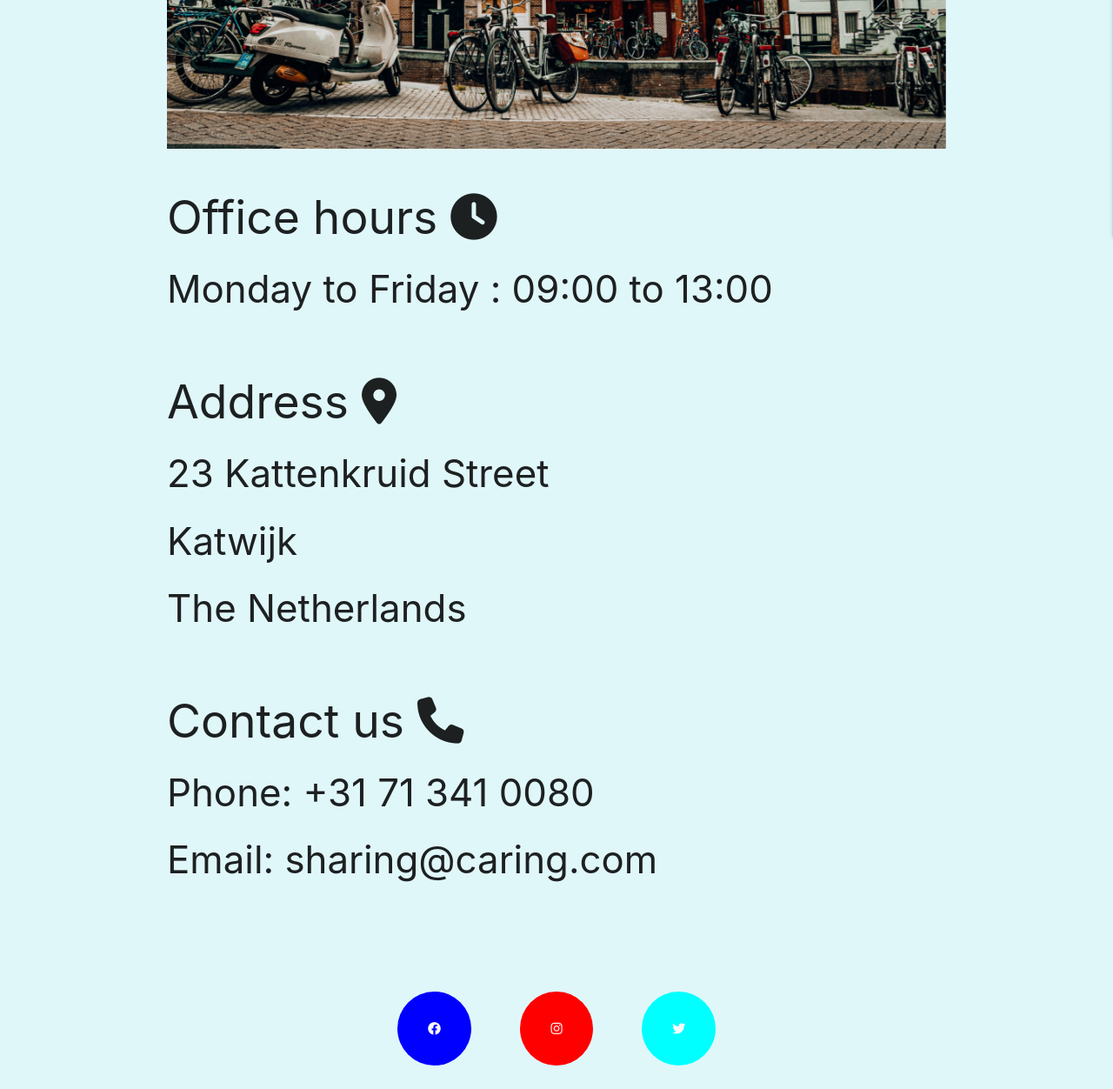
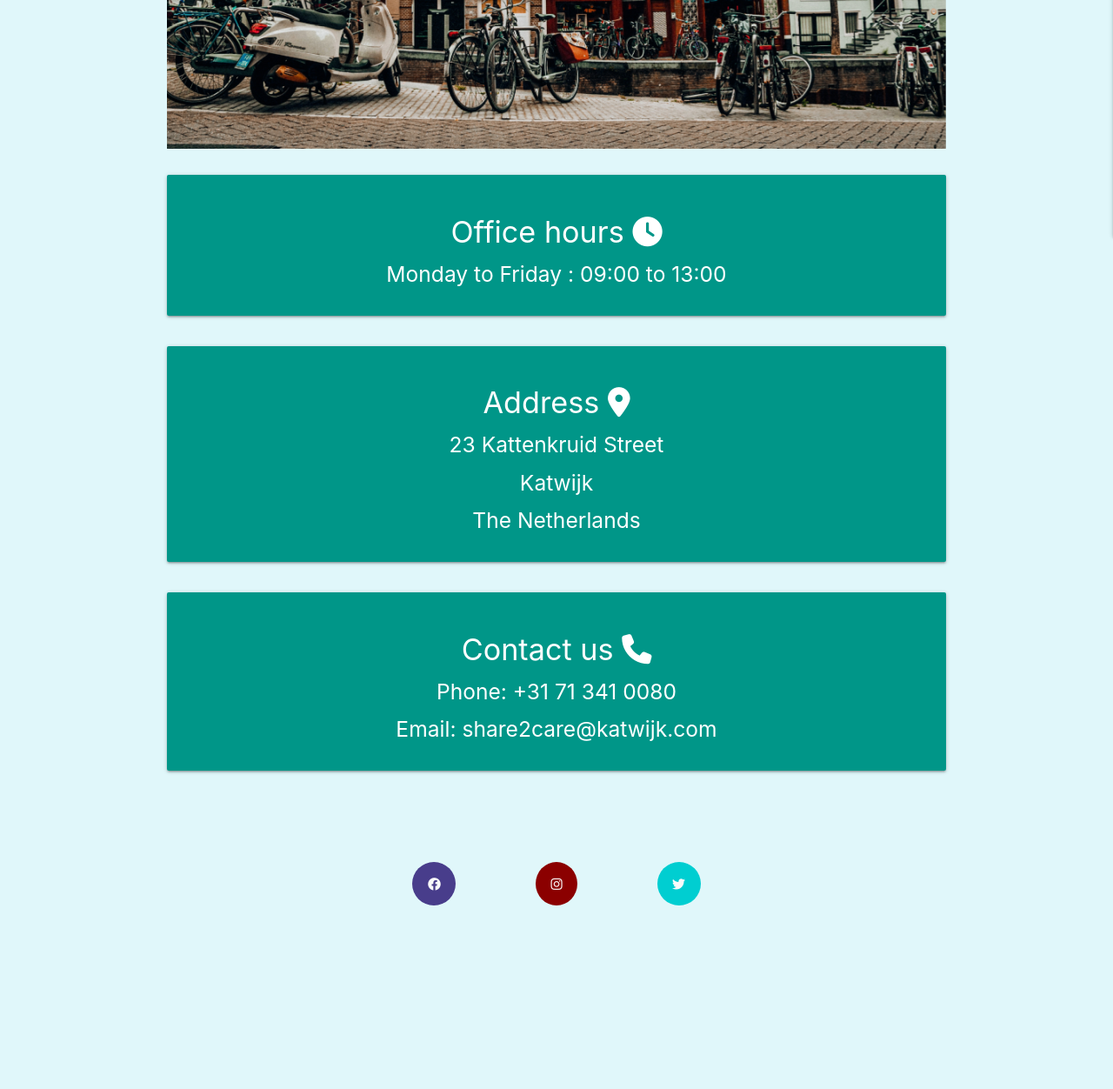
Before and after one commit to Code-Institute-Submissions/Morpheus-23-my-dutch-life_JulRseub, a Flask app: page /contact_admin in a window 1280 px wide. Shown: the part 588-1840 px from the top of the page at 87% size. After the commit the page ends 1629 px from the top, so only its background shows below. Run offline with Flask 2, Linux system fonts and the light colour scheme; some libraries are stand-ins or nearby versions.

Commit message:
amended contact us page

```diff
--- a/static/css/style.css
+++ b/static/css/style.css
@@ -2,7 +2,11 @@
     margin-left: 5%;
 }
 
-
+#contactcards {
+    margin: auto;
+    width: 70%;
+    padding: 10px;
+  }
 
 
 .text-shadow {
@@ -12,8 +16,6 @@
 .flashes h4 {
     line-height: 2;
 }
-
-
 
 .collapsible-header {
     background-color: teal lighten-3;
@@ -33,8 +35,6 @@
     margin: 7px;
     line-height: 42px;
 }
-
-
 
 
 /* -------- welcome & admin images */
@@ -90,23 +90,23 @@ footer {
     font-size: 100%;
     text-align: center;
     text-decoration: none;
-    padding: 4%;
+    padding: 2%;
     color: #fafafa;
-    margin: 3%;
+    margin: 5%;
     border-radius: 50%;
 }
 
 .fa-facebook {
-    background: blue;
+    background: darkslateblue;
     color: white;
 }
 
 .fa-instagram {
-    background: red;
+    background: darkred;
     color: white;
 }
 
 .fa-twitter {
-    background: cyan;
+    background: darkturquoise;
     color: white;
 }
--- a/templates/contact_admin.html
+++ b/templates/contact_admin.html
@@ -3,37 +3,35 @@
 
 <h3 class="center-align white-text text-shadow background-color: light-blue darken-3">Contact Admin</h3>
 
-<div id="admin-pic">
-</div>
-<div class="row">
-    <div class="section">
-
-        <body>
-            <section class="findus-section">
-                <div>
-                    <h2>Office hours <i class="fas fa-clock"></i> </h2>
-                    <h3>Monday to Friday : 09:00 to 13:00</h3>
-                </div>
-                <br>
-                <div>
-                    <h2>Address <i class="fas fa-map-marker-alt"></i></h2>
-                    <h3>23 Kattenkruid Street</h3>
-                    <h3>Katwijk</h3>
-                    <h3>The Netherlands</h3>
-                </div>
-                <br>
-                <div>
-                    <h2>Contact us <i class="fas fa-phone"></i></h2>
-                    <h3>Phone: +31 71 341 0080</h3>
-                    <h3>Email: sharing@caring.com</h3>
-                </div>
-
-            </section>
-            <br>
-        </body>
+<div id="admin-pic"></div>
+<br>
+<div class="center-align row">
+    <div class="card-panel teal">
+      <span class="white-text">
+        <h4>Office hours <i class="fas fa-clock"></i> </h4>
+        <h5>Monday to Friday : 09:00 to 13:00</h5>
+      </span>
     </div>
-</div>
-
+  </div>
+  <div class="center-align row">
+      <div class="card-panel teal">
+        <span class="white-text">
+            <h4>Address <i class="fas fa-map-marker-alt"></i></h4>
+            <h5>23 Kattenkruid Street</h5>
+            <h5>Katwijk</h5>
+            <h5>The Netherlands</h5>
+        </span>
+      </div>
+    </div>
+  <div class="center-align row">
+    <div class="card-panel teal">
+      <span class="white-text">
+        <h4>Contact us <i class="fas fa-phone"></i></h4>
+        <h5>Phone: +31 71 341 0080</h5>
+        <h5>Email: share2care@katwijk.com</h5>
+      </span>
+    </div>
+  </div>
 <footer>
     <ul class="social-networks">
         <li><a href="https://www.facebook.com" target="_blank"><i class="fab fa-facebook"></i></a></li>
@@ -42,6 +40,4 @@
     </ul>
 </footer>
 
-
-
 {% endblock %}
--- a/templates/edit_offer.html
+++ b/templates/edit_offer.html
@@ -118,11 +118,11 @@
         <div class="row">
             <div class="col s12 center-align">
                 <!-- cancel button -->
-                <a href="{{ url_for('get_offers') }}" class="btn-large orange text-shadow">
+                <a href="{{ url_for('get_offers') }}" class="btn-large cyan darken-2 text-shadow">
                     Cancel <i class="fas fa-times-circle right"></i>
                 </a>
                 <!-- submit button -->
-                <button type="submit" class="btn-large light-green darken-1 text-shadow">
+                <button type="submit" class="btn-large cyan accent-4 text-shadow">
                     Edit Offer <i class="fas fa-edit right"></i>
                 </button>
             </div>
```
